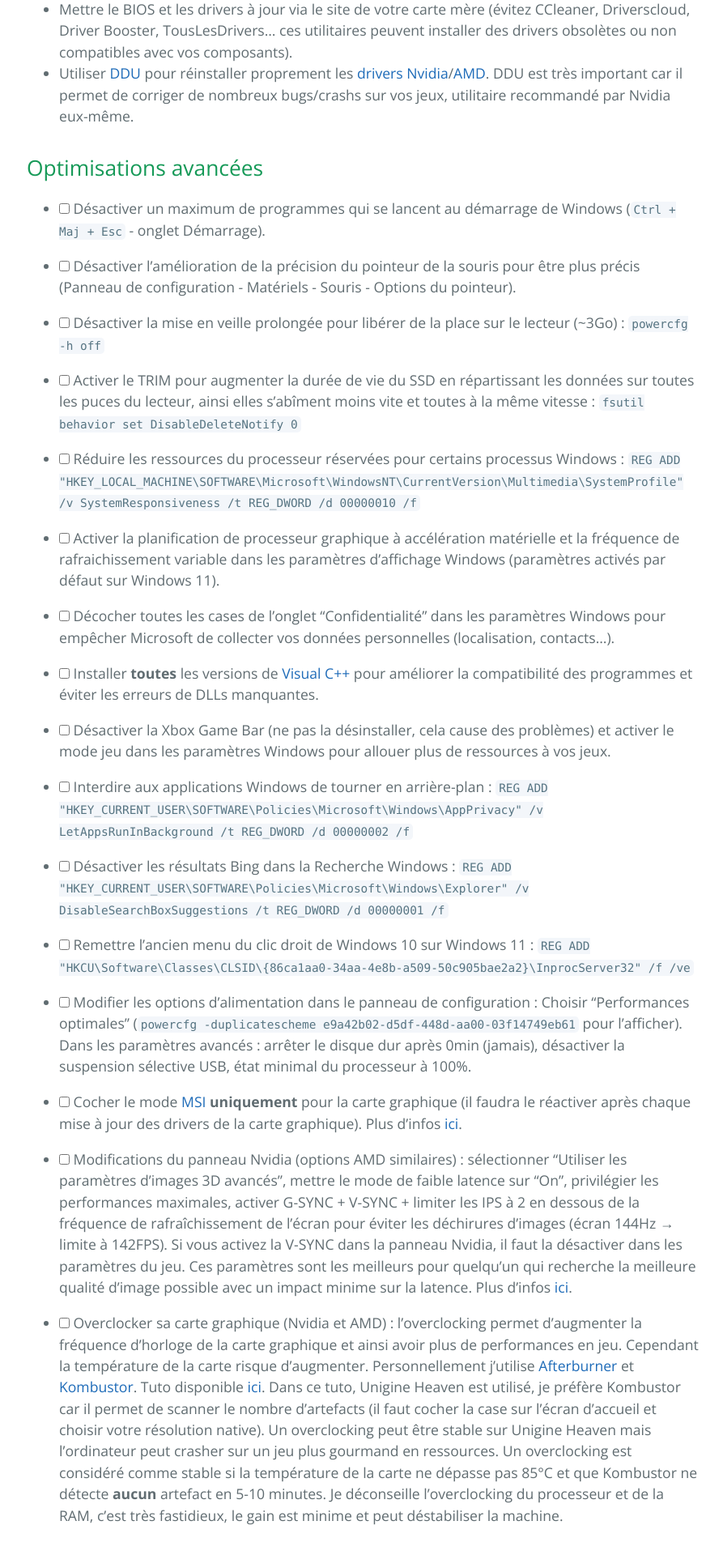
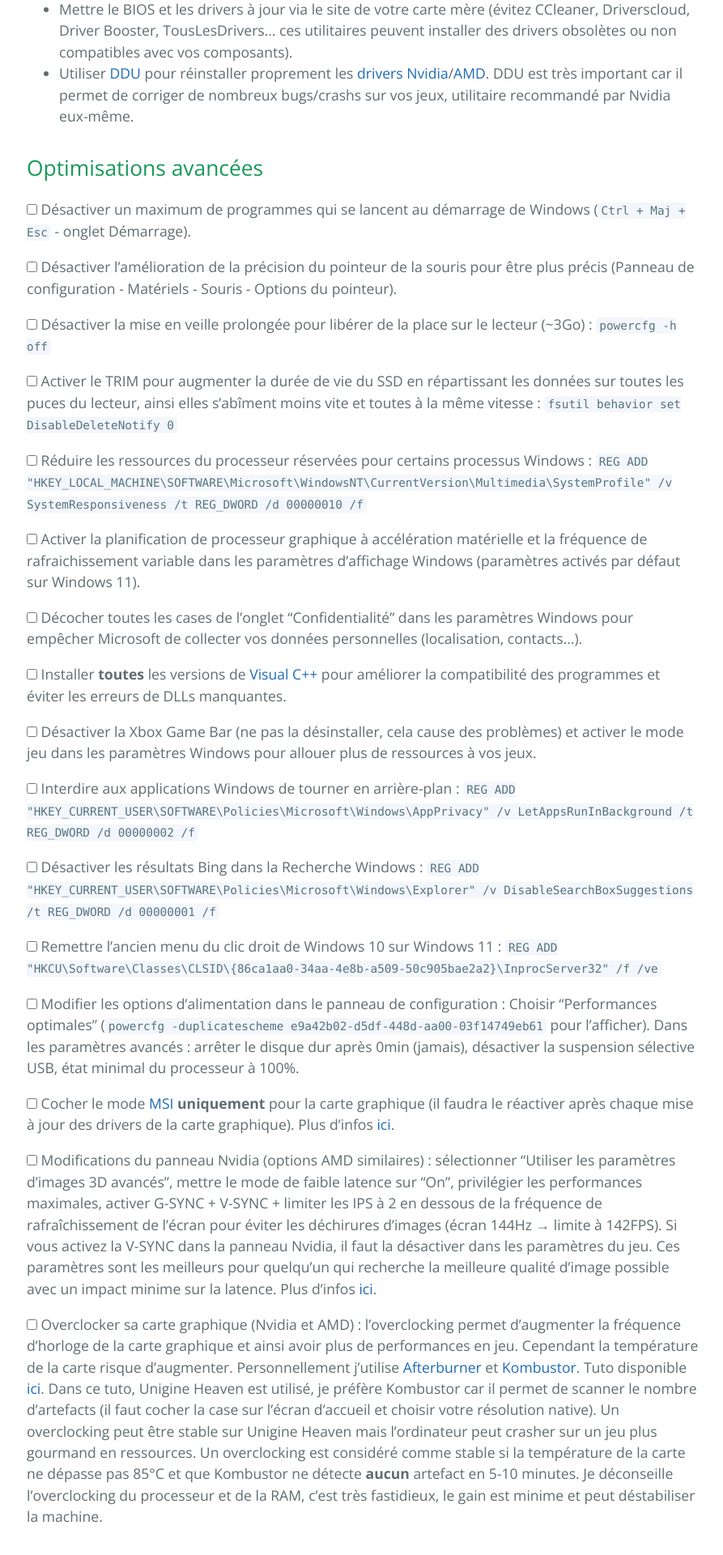
Before and after one commit to PouletEnSlip/pouletenslip.github.io, a Jekyll site: the page built from pages/opti.md, in a window 1280 px wide. Shown: the part 892-2812 px from the top of the page at 81% size, without its empty margins (191-1084 px from the left). Built offline with Jekyll 4.4.1, drawn with Linux system fonts in a browser that asks for light colours; comment, search, counter and statistics services are not loaded; our own code applies the rules of GitHub Pages for plain Markdown files.

Commit message:
Update opti.md

```diff
--- a/pages/opti.md
+++ b/pages/opti.md
@@ -20,38 +20,38 @@
 
 ## Optimisations avancées
 
-* <input type="checkbox" class="checkbox"> Désactiver un maximum de programmes qui se lancent au démarrage de Windows (`Ctrl + Maj + Esc` - onglet Démarrage).
+<input type="checkbox"> Désactiver un maximum de programmes qui se lancent au démarrage de Windows (`Ctrl + Maj + Esc` - onglet Démarrage).
 
-* <input type="checkbox"> Désactiver l’amélioration de la précision du pointeur de la souris pour être plus précis (Panneau de configuration - Matériels - Souris - Options du pointeur).
+<input type="checkbox"> Désactiver l’amélioration de la précision du pointeur de la souris pour être plus précis (Panneau de configuration - Matériels - Souris - Options du pointeur).
 
-* <input type="checkbox"> Désactiver la mise en veille prolongée pour libérer de la place sur le lecteur (~3Go) : `powercfg -h off`
+<input type="checkbox"> Désactiver la mise en veille prolongée pour libérer de la place sur le lecteur (~3Go) : `powercfg -h off`
 
-* <input type="checkbox"> Activer le TRIM pour augmenter la durée de vie du SSD en répartissant les données sur toutes les puces du lecteur, ainsi elles s’abîment moins vite et toutes à la même vitesse : `fsutil behavior set DisableDeleteNotify 0`
+<input type="checkbox"> Activer le TRIM pour augmenter la durée de vie du SSD en répartissant les données sur toutes les puces du lecteur, ainsi elles s’abîment moins vite et toutes à la même vitesse : `fsutil behavior set DisableDeleteNotify 0`
 
-* <input type="checkbox"> Réduire les ressources du processeur réservées pour certains processus Windows : `REG ADD "HKEY_LOCAL_MACHINE\SOFTWARE\Microsoft\WindowsNT\CurrentVersion\Multimedia\SystemProfile" /v SystemResponsiveness /t REG_DWORD /d 00000010 /f`
+<input type="checkbox"> Réduire les ressources du processeur réservées pour certains processus Windows : `REG ADD "HKEY_LOCAL_MACHINE\SOFTWARE\Microsoft\WindowsNT\CurrentVersion\Multimedia\SystemProfile" /v SystemResponsiveness /t REG_DWORD /d 00000010 /f`
 
-* <input type="checkbox"> Activer la planification de processeur graphique à accélération matérielle et la fréquence de rafraichissement variable dans les paramètres d’affichage Windows (paramètres activés par défaut sur Windows 11).
+<input type="checkbox"> Activer la planification de processeur graphique à accélération matérielle et la fréquence de rafraichissement variable dans les paramètres d’affichage Windows (paramètres activés par défaut sur Windows 11).
 
-* <input type="checkbox"> Décocher toutes les cases de l’onglet "Confidentialité" dans les paramètres Windows pour empêcher Microsoft de collecter vos données personnelles (localisation, contacts...).
+<input type="checkbox"> Décocher toutes les cases de l’onglet "Confidentialité" dans les paramètres Windows pour empêcher Microsoft de collecter vos données personnelles (localisation, contacts...).
 
-* <input type="checkbox"> Installer **toutes** les versions de [Visual C++](https://www.techpowerup.com/download/visual-c-redistributable-runtime-package-all-in-one/) pour améliorer la compatibilité des programmes et éviter les erreurs de DLLs manquantes.
+<input type="checkbox"> Installer **toutes** les versions de [Visual C++](https://www.techpowerup.com/download/visual-c-redistributable-runtime-package-all-in-one/) pour améliorer la compatibilité des programmes et éviter les erreurs de DLLs manquantes.
 
-* <input type="checkbox"> Désactiver la Xbox Game Bar (ne pas la désinstaller, cela cause des problèmes) et activer le mode jeu dans les paramètres Windows pour allouer plus de ressources à vos jeux.
+<input type="checkbox"> Désactiver la Xbox Game Bar (ne pas la désinstaller, cela cause des problèmes) et activer le mode jeu dans les paramètres Windows pour allouer plus de ressources à vos jeux.
 
-* <input type="checkbox"> Interdire aux applications Windows de tourner en arrière-plan : `REG ADD "HKEY_CURRENT_USER\SOFTWARE\Policies\Microsoft\Windows\AppPrivacy" /v LetAppsRunInBackground /t REG_DWORD /d 00000002 /f`
+<input type="checkbox"> Interdire aux applications Windows de tourner en arrière-plan : `REG ADD "HKEY_CURRENT_USER\SOFTWARE\Policies\Microsoft\Windows\AppPrivacy" /v LetAppsRunInBackground /t REG_DWORD /d 00000002 /f`
 
-* <input type="checkbox"> Désactiver les résultats Bing dans la Recherche Windows : `REG ADD "HKEY_CURRENT_USER\SOFTWARE\Policies\Microsoft\Windows\Explorer" /v DisableSearchBoxSuggestions /t REG_DWORD /d 00000001 /f`
+<input type="checkbox"> Désactiver les résultats Bing dans la Recherche Windows : `REG ADD "HKEY_CURRENT_USER\SOFTWARE\Policies\Microsoft\Windows\Explorer" /v DisableSearchBoxSuggestions /t REG_DWORD /d 00000001 /f`
 
-* <input type="checkbox"> Remettre l'ancien menu du clic droit de Windows 10 sur Windows 11 : `REG ADD "HKCU\Software\Classes\CLSID\{86ca1aa0-34aa-4e8b-a509-50c905bae2a2}\InprocServer32" /f /ve`
+<input type="checkbox"> Remettre l'ancien menu du clic droit de Windows 10 sur Windows 11 : `REG ADD "HKCU\Software\Classes\CLSID\{86ca1aa0-34aa-4e8b-a509-50c905bae2a2}\InprocServer32" /f /ve`
 
-* <input type="checkbox"> Modifier les options d’alimentation dans le panneau de configuration : Choisir "Performances optimales" (`powercfg -duplicatescheme
+<input type="checkbox"> Modifier les options d’alimentation dans le panneau de configuration : Choisir "Performances optimales" (`powercfg -duplicatescheme
 e9a42b02-d5df-448d-aa00-03f14749eb61` pour l’afficher). Dans les paramètres avancés : arrêter le disque dur après 0min (jamais), désactiver la suspension sélective USB, état minimal du processeur à 100%.
 
-* <input type="checkbox"> Cocher le mode [MSI](https://www.mediafire.com/file/ewpy1p0rr132thk/MSI_util_v3.zip/file) **uniquement** pour la carte graphique (il faudra le réactiver après chaque mise à jour des drivers de la carte graphique). Plus d'infos [ici](https://forum.malekal.com/viewtopic.php?t=62058).
+<input type="checkbox"> Cocher le mode [MSI](https://www.mediafire.com/file/ewpy1p0rr132thk/MSI_util_v3.zip/file) **uniquement** pour la carte graphique (il faudra le réactiver après chaque mise à jour des drivers de la carte graphique). Plus d'infos [ici](https://forum.malekal.com/viewtopic.php?t=62058).
 
-* <input type="checkbox"> Modifications du panneau Nvidia (options AMD similaires) : sélectionner "Utiliser les paramètres d’images 3D avancés", mettre le mode de faible latence sur "On", privilégier les performances maximales, activer G-SYNC + V-SYNC + limiter les IPS à 2 en dessous de la fréquence de rafraîchissement de l’écran pour éviter les déchirures d’images (écran 144Hz → limite à 142FPS). Si vous activez la V-SYNC dans la panneau Nvidia, il faut la désactiver dans les paramètres du jeu. Ces paramètres sont les meilleurs pour quelqu'un qui recherche la meilleure qualité d'image possible avec un impact minime sur la latence. Plus d'infos [ici](https://blurbusters.com/gsync/gsync101-input-lag-tests-and-settings/14/).
+<input type="checkbox"> Modifications du panneau Nvidia (options AMD similaires) : sélectionner "Utiliser les paramètres d’images 3D avancés", mettre le mode de faible latence sur "On", privilégier les performances maximales, activer G-SYNC + V-SYNC + limiter les IPS à 2 en dessous de la fréquence de rafraîchissement de l’écran pour éviter les déchirures d’images (écran 144Hz → limite à 142FPS). Si vous activez la V-SYNC dans la panneau Nvidia, il faut la désactiver dans les paramètres du jeu. Ces paramètres sont les meilleurs pour quelqu'un qui recherche la meilleure qualité d'image possible avec un impact minime sur la latence. Plus d'infos [ici](https://blurbusters.com/gsync/gsync101-input-lag-tests-and-settings/14/).
 
-* <input type="checkbox"> Overclocker sa carte graphique (Nvidia et AMD) : l'overclocking permet d'augmenter la fréquence d'horloge de la carte graphique et ainsi avoir plus de performances en jeu. Cependant la température de la carte risque d'augmenter. Personnellement j'utilise [Afterburner](https://www.msi.com/Landing/afterburner/graphics-cards) et [Kombustor](https://msikombustor.com/). Tuto disponible [ici](https://www.youtube.com/watch?v=64GJck-GWaM). Dans ce tuto, Unigine Heaven est utilisé, je préfère Kombustor car il permet de scanner le nombre d'artefacts (il faut cocher la case sur l'écran d'accueil et choisir votre résolution native). Un overclocking peut être stable sur Unigine Heaven mais l'ordinateur peut crasher sur un jeu plus gourmand en ressources. Un overclocking est considéré comme stable si la température de la carte ne dépasse pas 85°C et que Kombustor ne détecte **aucun** artefact en 5-10 minutes. Je déconseille l'overclocking du processeur et de la RAM, c'est très fastidieux, le gain est minime et peut déstabiliser la machine.
+<input type="checkbox"> Overclocker sa carte graphique (Nvidia et AMD) : l'overclocking permet d'augmenter la fréquence d'horloge de la carte graphique et ainsi avoir plus de performances en jeu. Cependant la température de la carte risque d'augmenter. Personnellement j'utilise [Afterburner](https://www.msi.com/Landing/afterburner/graphics-cards) et [Kombustor](https://msikombustor.com/). Tuto disponible [ici](https://www.youtube.com/watch?v=64GJck-GWaM). Dans ce tuto, Unigine Heaven est utilisé, je préfère Kombustor car il permet de scanner le nombre d'artefacts (il faut cocher la case sur l'écran d'accueil et choisir votre résolution native). Un overclocking peut être stable sur Unigine Heaven mais l'ordinateur peut crasher sur un jeu plus gourmand en ressources. Un overclocking est considéré comme stable si la température de la carte ne dépasse pas 85°C et que Kombustor ne détecte **aucun** artefact en 5-10 minutes. Je déconseille l'overclocking du processeur et de la RAM, c'est très fastidieux, le gain est minime et peut déstabiliser la machine.
 
 ## Optionnel
 
```
